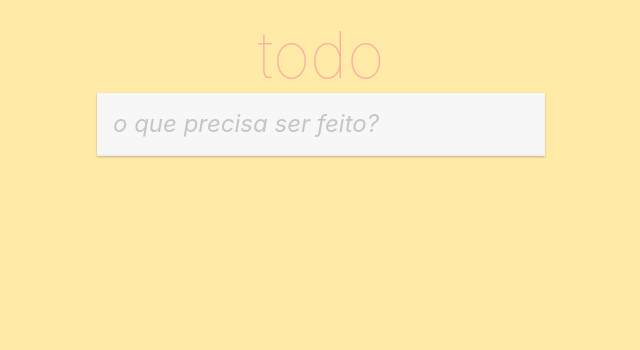
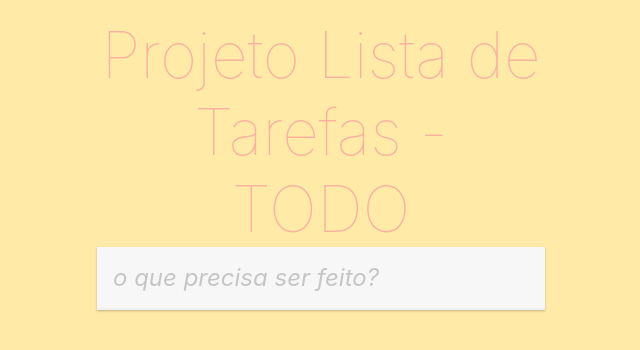
Before and after one commit to rubenssfreitas/todoo, a React (Create React App) app: page / in a window 1280 px wide. Shown: the top 350 px of the page, without its empty margins (319-959 px from the left). Built offline with nearby package versions, Linux system fonts and the light colour scheme.

Commit message:
todo move

```diff
--- a/src/App.js
+++ b/src/App.js
@@ -32,7 +32,7 @@ const App = () => {
   return (
     <section id="app" className="container">
       <header>
-        <h1 className="title">todo</h1>
+        <h1 className="title">Projeto Lista de Tarefas - TODO</h1>
       </header>
       <section className="main">
         <NewTodo onNewTodo={onNewTodo} />
```
